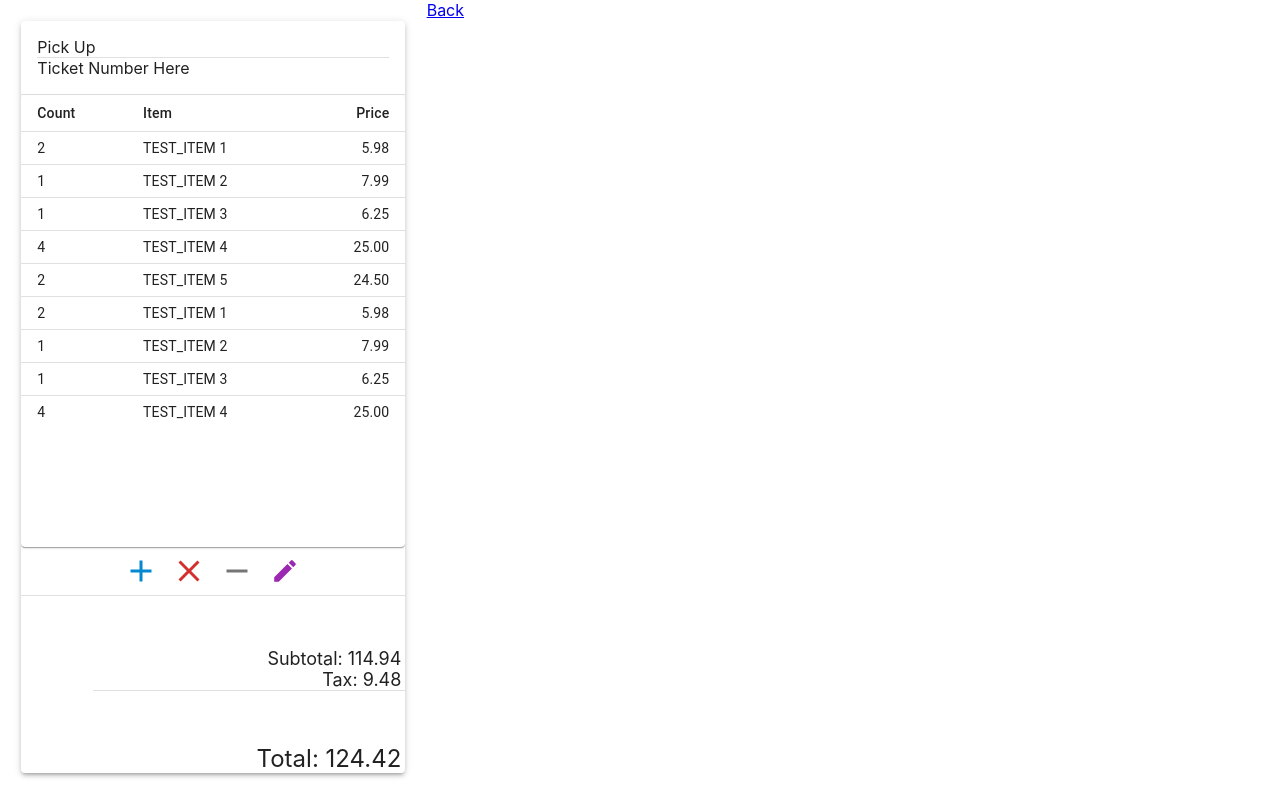
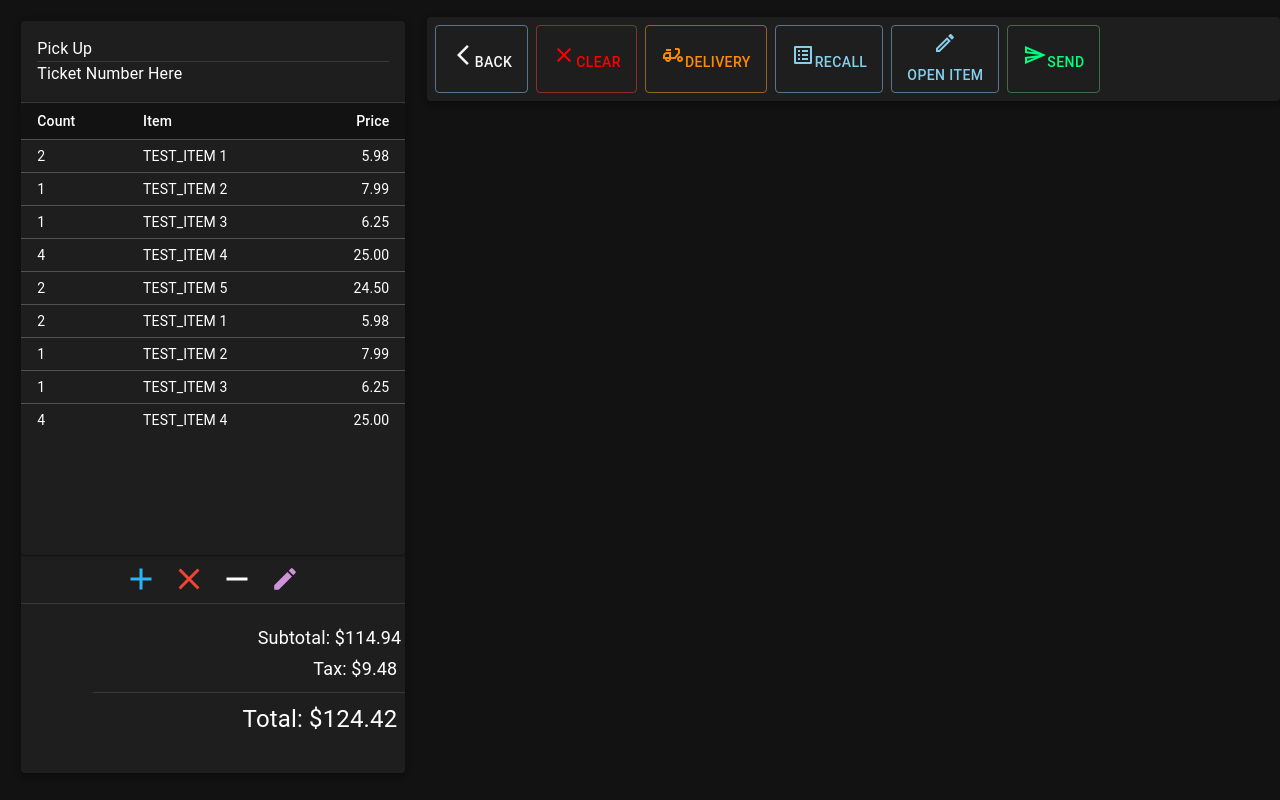
Before and after one commit to kurei159/pos, a React (Create React App) app: page /order_menu in a window 1280 px wide. Built offline with nearby package versions, Linux system fonts and the light colour scheme.

Commit message:
OrderMenu Header UI

```diff
--- a/src/App.js
+++ b/src/App.js
@@ -2,14 +2,23 @@ import { Routes, Route } from "react-router-dom";
 import Home from "./views/home";
 import Customer from "./views/customer_form";
 import OrderMenu from "./views/order_menu";
+import { ThemeProvider, useTheme, createTheme } from '@mui/material/styles';
+
+const darkTheme = createTheme({
+  palette: {
+    mode: 'dark',
+  },
+});
 
 function App() {
   return (
-    <Routes>
-      <Route path="/" element={<Home />}/>
-      <Route path="/customer" element={<Customer />} />
-      <Route path="/order_menu" element={<OrderMenu />}/>
-    </Routes>
+    <ThemeProvider theme={darkTheme}>
+      <Routes>
+        <Route path="/" element={<Home />}/>
+        <Route path="/customer" element={<Customer />} />
+        <Route path="/order_menu" element={<OrderMenu />}/>
+      </Routes>
+    </ThemeProvider>
   );
 }
 
--- a/src/components/order_menu/orderList.jsx
+++ b/src/components/order_menu/orderList.jsx
@@ -1,5 +1,5 @@
 import React from 'react';
-import {Card, CardContent, ButtonGroup, Button, Box, IconButton} from "@mui/material";
+import {Card, CardContent, ButtonGroup, Box, IconButton} from "@mui/material";
 import Table from '@mui/material/Table';
 import TableBody from '@mui/material/TableBody';
 import TableCell from '@mui/material/TableCell';
@@ -13,6 +13,7 @@ import RemoveIcon from '@mui/icons-material/Remove';
 import ClearIcon from '@mui/icons-material/Clear';
 import EditIcon from '@mui/icons-material/Edit';
 import { styled } from '@mui/styles';
+import CssBaseline from '@mui/material/CssBaseline';
 import "./orderList.css";
 
 // ------------------Test Functions------------
@@ -67,6 +68,7 @@ var Selected = {
     item: []
 }
 
+// WIP
 function SelectHandler(o) {
     Selected.selected = true;
     Selected.item = o;
@@ -79,7 +81,7 @@ function SelectHandler(o) {
 const SubtotalDisplay = styled(Box)({
     display: 'flex',
     paddingRight: 4,
-    flexGrow: 1,
+    paddingTop: 20,
     justifyContent: 'flex-end',
     alignItems: 'flex-end',
     fontSize: 'large',
@@ -87,18 +89,21 @@ const SubtotalDisplay = styled(Box)({
 
 const TaxDisplay = styled(Box)({
     display: 'flex',
-    paddingRight: 4,
+    paddingRight: 8,
+    paddingTop: 4,
+    paddingBottom: 10,
     justifyContent: 'flex-end',
     alignItems: 'flex-end',
     fontSize: 'large',
 })
 
+
 const TotalDisplay = styled(Box)({
     display: 'flex',
-    paddingRight: 4,
+    paddingRight: 8,
+    paddingTop: 8,
     flexGrow: 1,
     justifyContent: 'flex-end',
-    alignItems: 'flex-end',
     fontSize: 'x-large',
 });
 
@@ -117,7 +122,6 @@ const OrderTable = styled(Paper)({
                     {props.order_type}
                     <Divider />
                     <div>Ticket Number Here</div>
-
                 </CardContent>
                 <Divider />
                 <OrderTable>
@@ -165,15 +169,16 @@ const OrderTable = styled(Paper)({
                     </Box>
                 <Divider />
                 <SubtotalDisplay>
-                Subtotal: {getSubtotal().toFixed(2)}
+                Subtotal: ${getSubtotal().toFixed(2)}
                 </SubtotalDisplay>
                 <TaxDisplay>
-                Tax: {getTax().toFixed(2)}
+                Tax: ${getTax().toFixed(2)}
                 </TaxDisplay>
                 <Divider variant="inset"/>
                 <TotalDisplay>
-                Total: {getTotal().toFixed(2)}
+                Total: ${getTotal().toFixed(2)}
                 </TotalDisplay>
+                <CssBaseline />
             </Card>
         </div>
     )
--- /dev/null
+++ b/src/components/order_menu/orderMenu.css
@@ -0,0 +1,5 @@
+.orderList_menu {
+    display: flex;
+    margin-top: 2%;
+    overflow: hidden;
+}
--- /dev/null
+++ b/src/components/order_menu/orderMenu.jsx
@@ -0,0 +1,60 @@
+import React from 'react'
+import { Card, CardActions, Stack, Button } from "@mui/material"
+import { styled } from '@mui/styles';
+import ArrowBackIosNewIcon from '@mui/icons-material/ArrowBackIosNew';
+import ClearIcon from '@mui/icons-material/Clear';
+import DeliveryDiningOutlinedIcon from '@mui/icons-material/DeliveryDiningOutlined';
+import ListAltOutlinedIcon from '@mui/icons-material/ListAltOutlined';
+import EditOutlinedIcon from '@mui/icons-material/EditOutlined';
+import SendOutlinedIcon from '@mui/icons-material/SendOutlined';
+import { Link } from 'react-router-dom';
+import "./orderMenu.css"
+
+const CategoryBtn = styled(Button) ({
+    float: "right"
+})
+
+const orderMenu = () => {
+    return (
+        <div>
+            <Card className="orderList_menu" sx={{ boxShadow: 3 }}>
+                <CardActions>
+                    <Stack direction="row" spacing={1}>
+                    <Button variant="outlined" >
+                        <Link to="/" style={{ textDecoration: 'none', color: 'WhiteSmoke' }}>
+                            <ArrowBackIosNewIcon/>BACK
+                        </Link>
+                        </Button>
+                        <Button variant="outlined" color="error">
+                            <Link to="/" style={{ textDecoration: 'none', color: 'red'}}>
+                                <ClearIcon/>CLEAR
+                            </Link>
+                        </Button>
+                        <Button variant="outlined" color="warning">
+                            <Link to="/" style={{ textDecoration: 'none', color:'DarkOrange'}}>
+                                <DeliveryDiningOutlinedIcon/>DELIVERY
+                            </Link>
+                        </Button>
+                        <Button variant="outlined">
+                            <Link to="/" style={{ textDecoration: 'none', color: 'SkyBlue'}}>
+                                <ListAltOutlinedIcon/>RECALL
+                            </Link>
+                        </Button>
+                        <Button variant="outlined">
+                            <Link to="/" style={{ textDecoration: 'none', color: 'SkyBlue'}}>
+                                <EditOutlinedIcon/><br/>OPEN ITEM
+                            </Link>
+                        </Button>
+                        <Button variant="outlined" color="success">
+                        <Link to="/" style={{ textDecoration: 'none', color: 'SpringGreen'}}>
+                        <SendOutlinedIcon/>SEND
+                        </Link></Button>
+                    </Stack>
+                </CardActions>
+                <CardActions>
+                </CardActions>
+            </Card>
+        </div>
+    )
+}
+export default orderMenu
--- a/src/index.css
+++ b/src/index.css
@@ -5,7 +5,7 @@ body {
     sans-serif;
   -webkit-font-smoothing: antialiased;
   -moz-osx-font-smoothing: grayscale;
-  background: rgb(255, 255, 255);
+  background: rgb(63, 63, 63);
 }
 
 code {
--- a/src/views/order_menu.jsx
+++ b/src/views/order_menu.jsx
@@ -1,6 +1,7 @@
 import React from 'react'
 import { Box, Grid } from '@mui/material'
 import OrderList from "../components/order_menu/orderList"
+import OrderMenu from "../components/order_menu/orderMenu"
 import { Link } from 'react-router-dom';
 
 const order_menu = (props) => {
@@ -12,7 +13,7 @@ const order_menu = (props) => {
                         <OrderList order_type={props.order_type} />
                     </Grid>
                     <Grid item xs={8}>
-                    <Link to="/" >Back</Link>
+                        <OrderMenu />
                     </Grid>
                 </Grid>
             </Box>
--- a/src/views/styles/order_menu.css
+++ b/src/views/styles/order_menu.css
@@ -2,6 +2,5 @@
     position: fixed;
     width: 100%;
     height: 100%;
-    background-color: rgb(0, 0, 0);
     overflow: hidden;
 }
```
